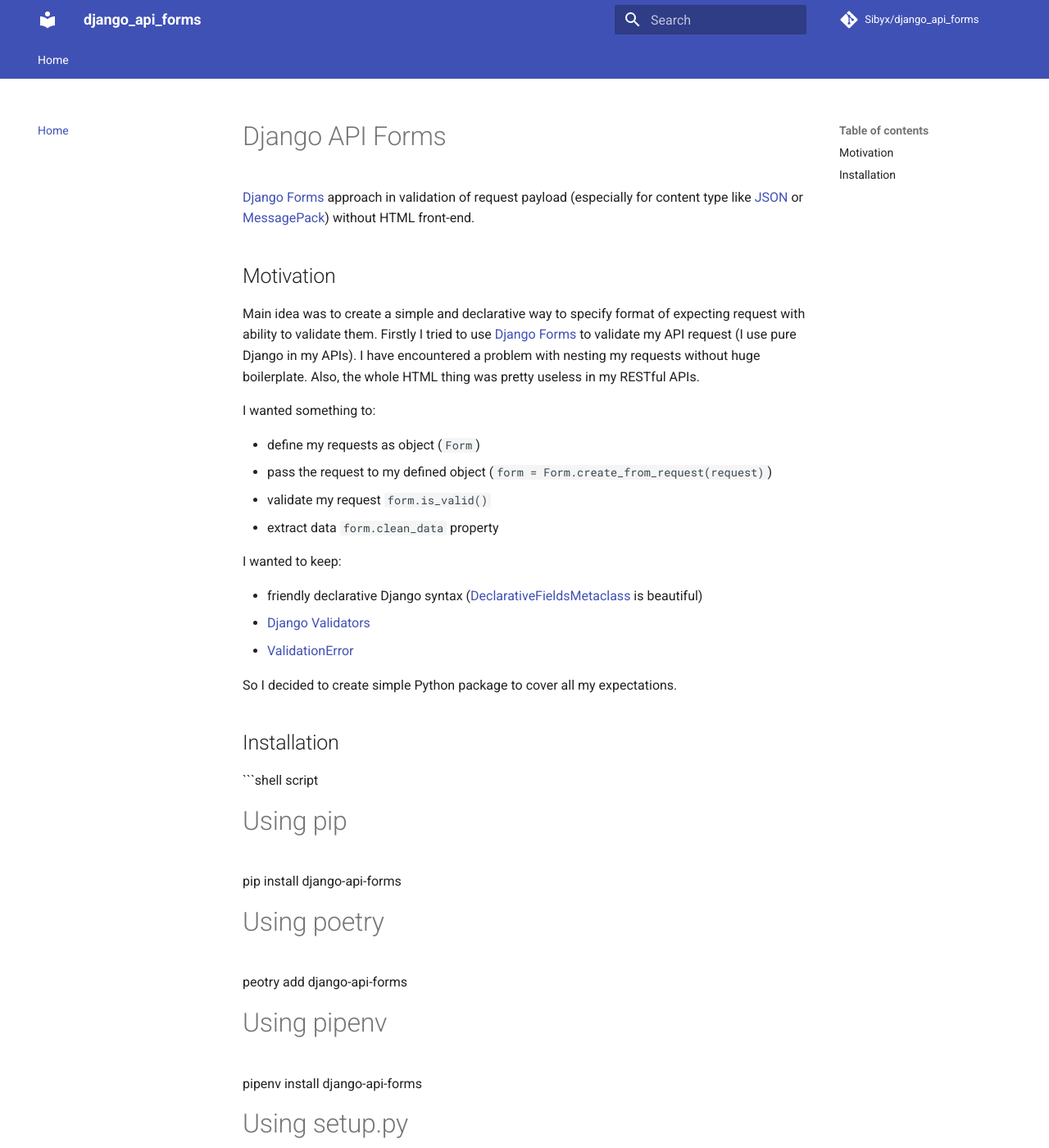
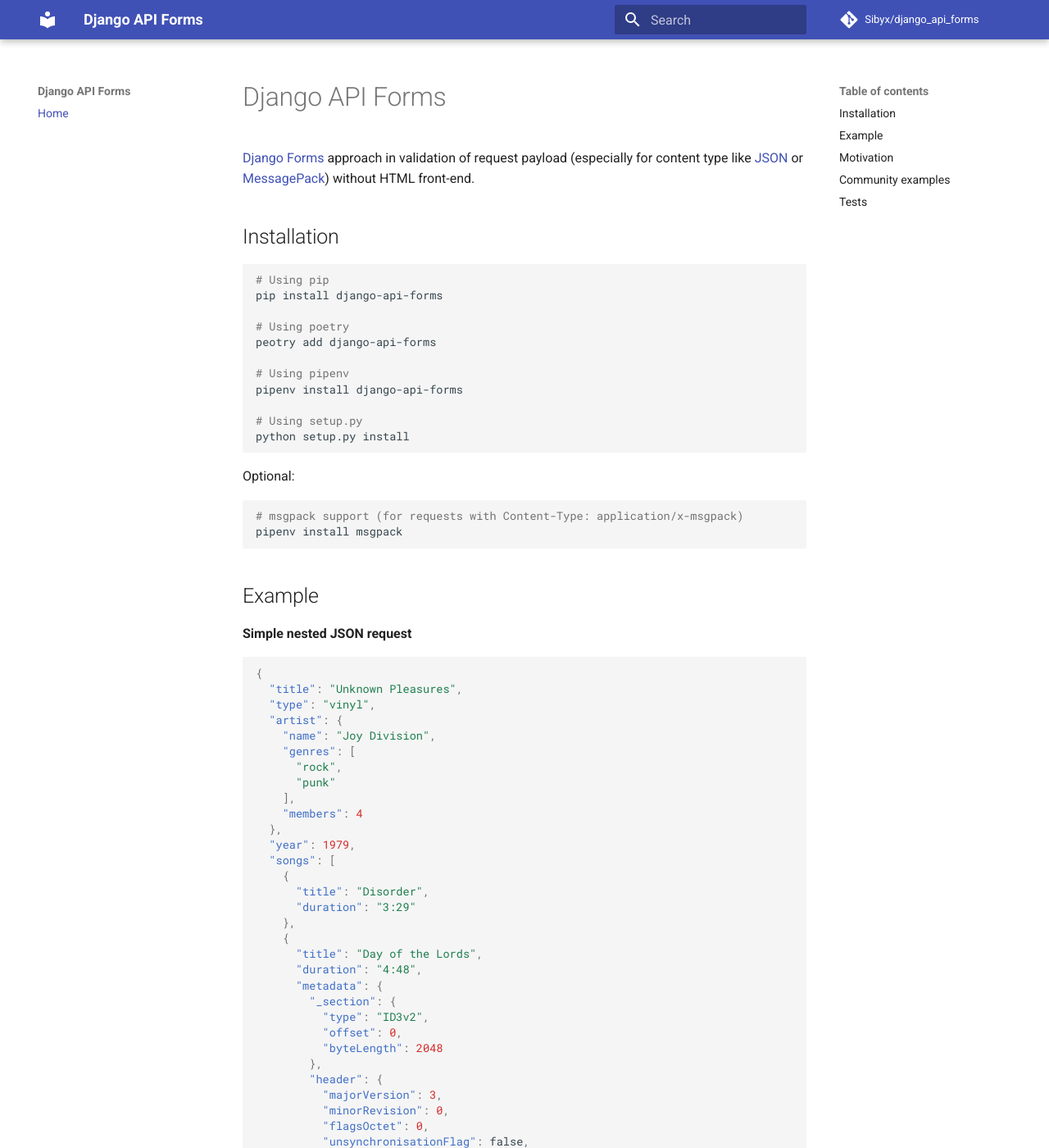
Before and after one commit to Sibyx/django_api_forms, an MkDocs documentation site: the page built from docs/index.md, in a window 1280 px wide and 1400 px high. Shown: the whole window at 82% size. Built offline with MkDocs 1.6.1 and Material for MkDocs 9.7.7, drawn with Linux system fonts in a browser that asks for light colours; comment, search, counter and statistics services are not loaded; some of the changed text lies outside the part shown.

Commit message:
Docs index 📕

````diff
--- a/docs/index.md
+++ b/docs/index.md
@@ -4,32 +4,9 @@
 (especially for content type like [JSON](https://www.json.org/) or [MessagePack](https://msgpack.org/))
 without HTML front-end.
 
-## Motivation
-
-Main idea was to create a simple and declarative way to specify format of expecting request with ability to validate
-them. Firstly I tried to use [Django Forms](https://docs.djangoproject.com/en/3.0/topics/forms/) to validate my API
-request (I use pure Django in my APIs). I have encountered a problem with nesting my requests without huge boilerplate.
-Also, the whole HTML thing was pretty useless in my RESTful APIs.
-
-I wanted something to:
-
-- define my requests as object (`Form`)
-- pass the request to my defined object (`form = Form.create_from_request(request)`)
-- validate my request `form.is_valid()`
-- extract data `form.clean_data` property
-
-I wanted to keep:
-
-- friendly declarative Django syntax
-([DeclarativeFieldsMetaclass](https://github.com/django/django/blob/master/django/forms/forms.py#L22) is beautiful)
-- [Django Validators](https://docs.djangoproject.com/en/3.0/ref/validators/)
-- [ValidationError](https://docs.djangoproject.com/en/3.0/ref/exceptions/#validationerror)
-
-So I decided to create simple Python package to cover all my expectations.
-
 ## Installation
 
-```shell script
+```shell
 # Using pip
 pip install django-api-forms
 
@@ -44,7 +21,7 @@
 ```
 
 Optional:
-```shell script
+```shell
 # msgpack support (for requests with Content-Type: application/x-msgpack)
 pipenv install msgpack
 ```
@@ -162,16 +139,39 @@
     print(payload)
 ```
 
+## Motivation
+
+Main idea was to create a simple and declarative way to specify format of expecting request with ability to validate
+them. Firstly I tried to use [Django Forms](https://docs.djangoproject.com/en/3.0/topics/forms/) to validate my API
+request (I use pure Django in my APIs). I have encountered a problem with nesting my requests without huge boilerplate.
+Also, the whole HTML thing was pretty useless in my RESTful APIs.
+
+I wanted something to:
+
+- define my requests as object (`Form`)
+- pass the request to my defined object (`form = Form.create_from_request(request)`)
+- validate my request `form.is_valid()`
+- extract data `form.clean_data` property
+
+I wanted to keep:
+
+- friendly declarative Django syntax
+([DeclarativeFieldsMetaclass](https://github.com/django/django/blob/master/django/forms/forms.py#L22) is beautiful)
+- [Django Validators](https://docs.djangoproject.com/en/3.0/ref/validators/)
+- [ValidationError](https://docs.djangoproject.com/en/3.0/ref/exceptions/#validationerror)
+
+So I decided to create simple Python package to cover all my expectations.
+
 ## Community examples
 
-If you want example with whole Django project, check out repository created by [pawl](https://github.com/pawl)
-[django_api_forms_modelchoicefield_example](https://github.com/pawl/django_api_forms_modelchoicefield_example), where
-he uses library with
-[ModelChoiceField](https://docs.djangoproject.com/en/3.0/ref/forms/fields/#django.forms.ModelChoiceField).
+- [django_api_forms_modelchoicefield_example](https://github.com/pawl/django_api_forms_modelchoicefield_example):
+Example usage of the
+[ModelChoiceField](https://docs.djangoproject.com/en/3.0/ref/forms/fields/#django.forms.ModelChoiceField) with
+Django API Forms created by [pawl](https://github.com/pawl)
 
-## Running Tests
+## Tests
 
-```shell script
+```shell
 # install all dependencies
 poetry install
 
--- a/mkdocs.yml
+++ b/mkdocs.yml
@@ -1,8 +1,8 @@
 # Project information
-site_name: django_api_forms
+site_name: 'Django API Forms'
 site_description: 'Declarative Django request validation for APIs'
 site_author: 'Jakub Dubec'
-site_url: 'https://sibyx.github.io/django_api_forms/'
+site_url: 'https://sibyx.github.io/django_api_forms'
 
 # Navigation
 nav:
@@ -19,7 +19,6 @@
   language: 'en'
   features:
     - instant
-    - tabs
 
 # Extensions
 markdown_extensions:
````
